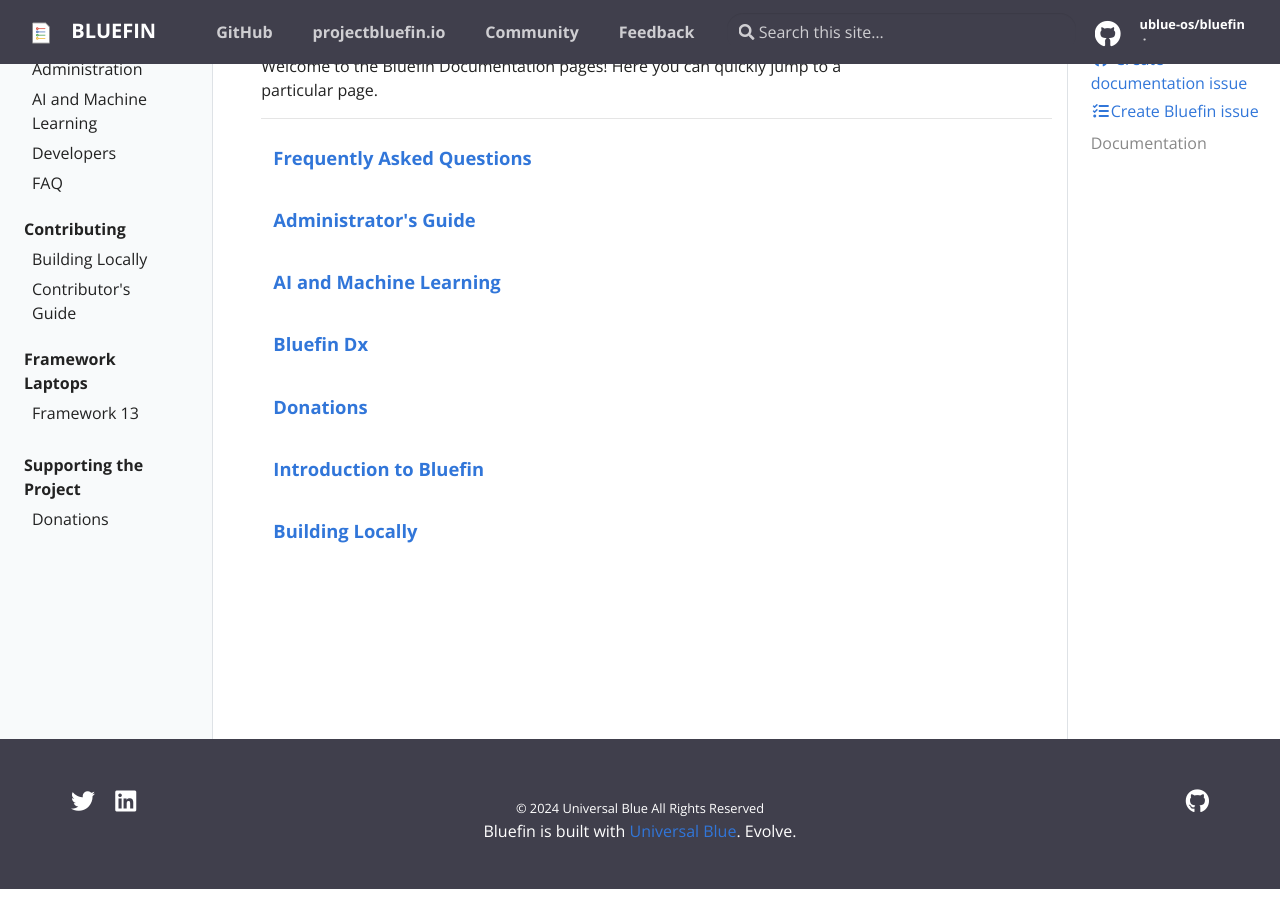
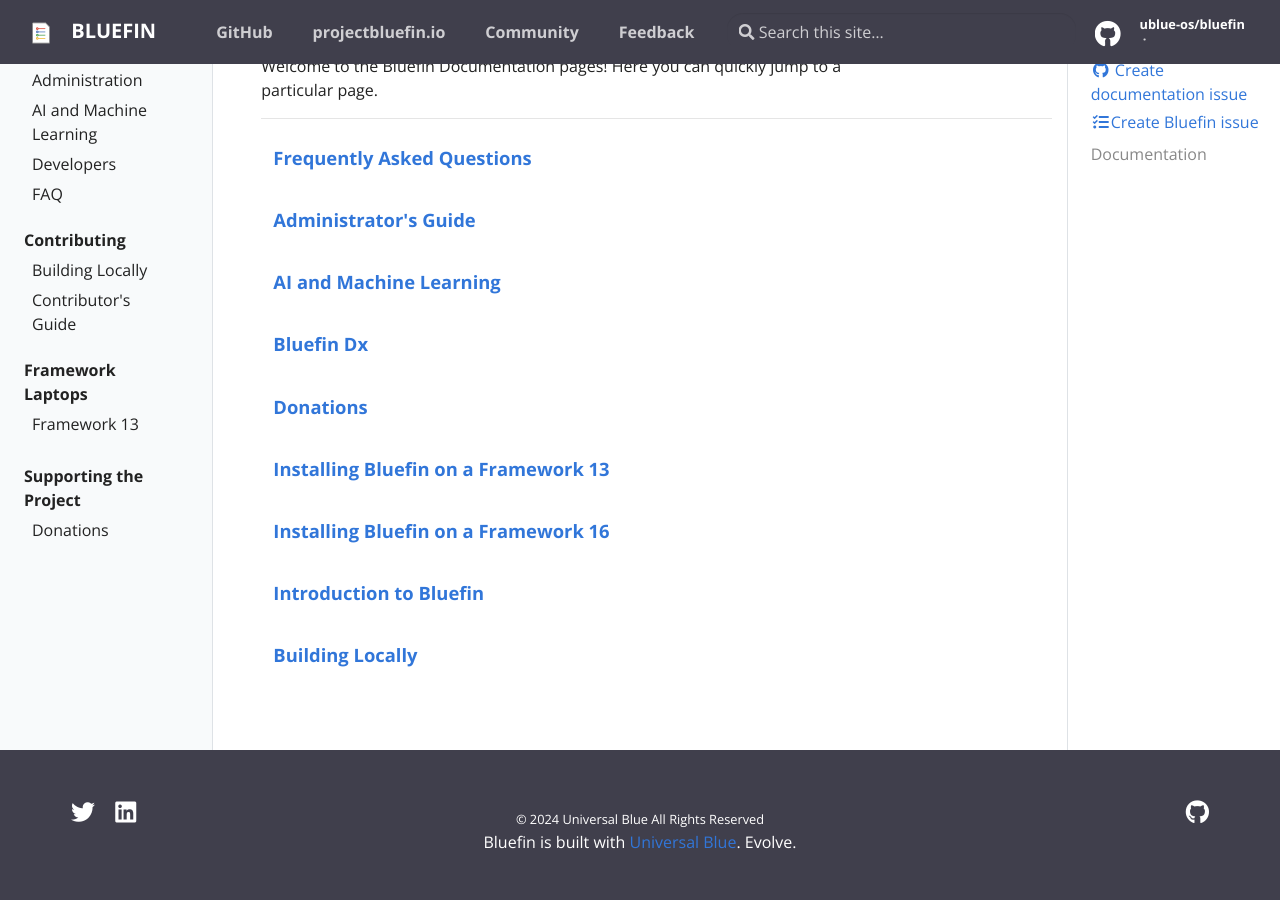
Before and after one commit to ublue-os/bluefin-docs, a Jekyll site: the page built from pages/docs.md, in a window 1280 px wide and 900 px high, scrolled down 145 px. Built offline with Jekyll 4.4.1, drawn with Linux system fonts in a browser that asks for light colours.

Commit message:
feat: add slugs for framework pages

```diff
--- a/_docs/framework-13.md
+++ b/_docs/framework-13.md
@@ -1,3 +1,9 @@
+---
+layout: page
+title: Installing Bluefin on a Framework 13
+permalink: framework-13
+---
+
 1. Start by downloading the Framework Laptop image of [Project Bluefin](https://projectbluefin.io/). Make sure you select Intel or AMD depending on the mainboard in your device:
 
 ![image|690x324](upload://9Eq5wxkISTHJXEJkepfBR4H8F2e.png)
--- a/_docs/framework-16.md
+++ b/_docs/framework-16.md
@@ -1,3 +1,8 @@
+---
+layout: page
+title: Installing Bluefin on a Framework 16
+permalink: framework-16
+---
 
 1. Download the Framework Laptop image of [Project Bluefin](https://projectbluefin.io/). Make sure you select Intel or AMD depending on the mainboard in your device:
 
```
